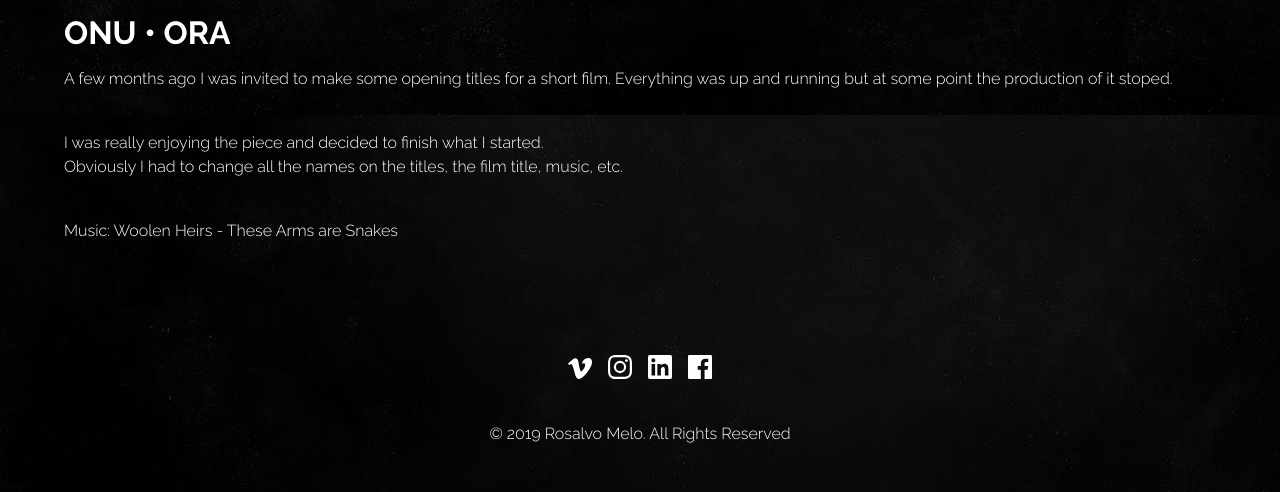
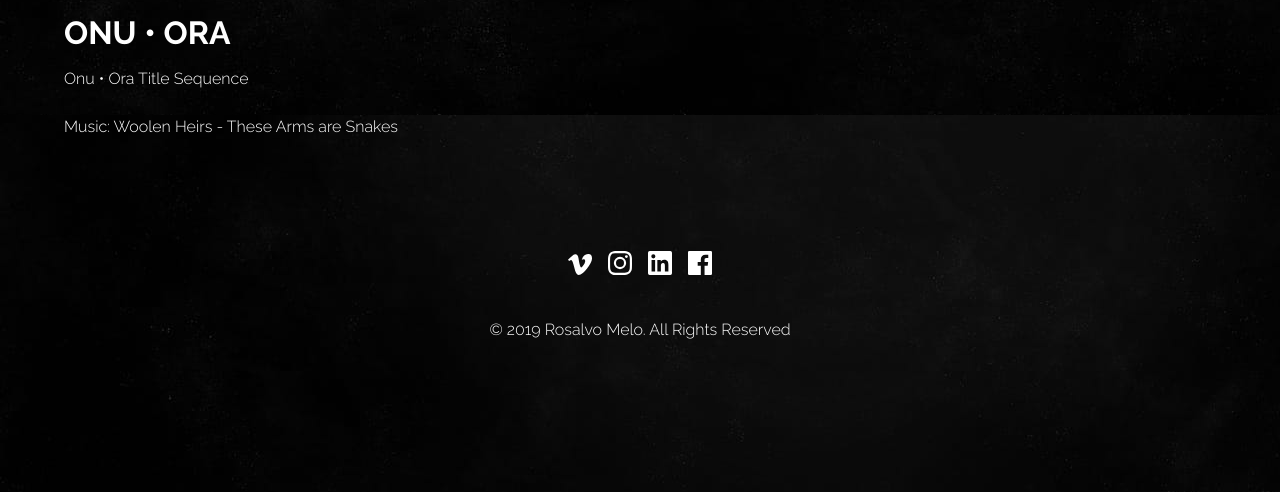
Before and after one commit to luisbraga/rosalvomelo, a Jekyll site: the page built from _projects/onu-star-ora.markdown, in a window 1280 px wide. Shown: the part 958-1450 px from the top of the page. Built offline with Jekyll 4.4.1, drawn with Linux system fonts in a browser that asks for light colours; after the commit the page ends 1346 px from its top, so only the background shows below that.

Commit message:
Updated Onu Star Ora

```diff
--- a/_projects/onu-star-ora.markdown
+++ b/_projects/onu-star-ora.markdown
@@ -6,9 +6,5 @@ featured_video: 74885193
 thumbnail_image: "/uploads/ONUORA.jpg"
 ---
 
-A few months ago I was invited to make some opening titles for a short film. Everything was up and running but at some point the production of it stoped.<br>
-
-<br>I was really enjoying the piece and decided to finish what I started.<br>
-Obviously I had to change all the names on the titles, the film title, music, etc.<br>
-
+Onu • Ora Title Sequence<br>
 <br>Music: Woolen Heirs - These Arms are Snakes<br>
```
